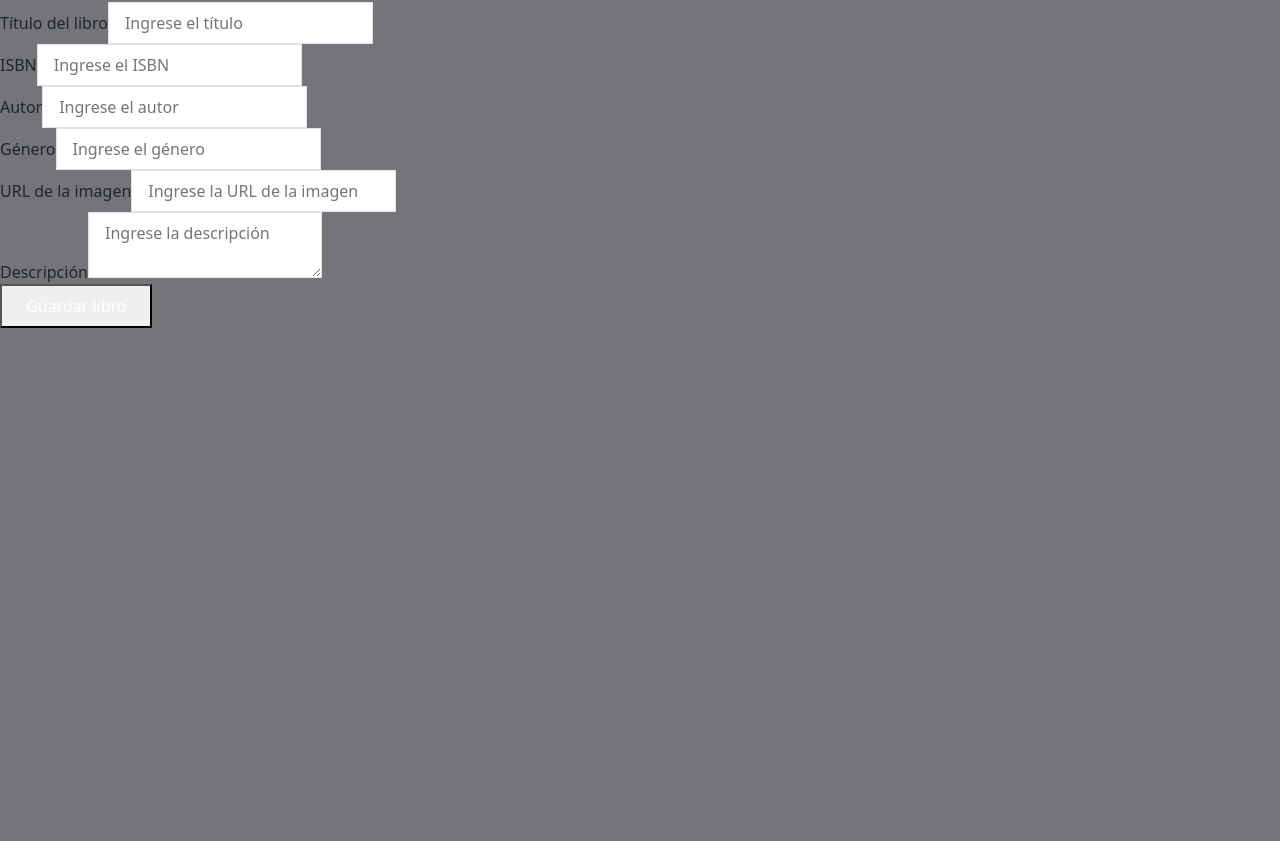
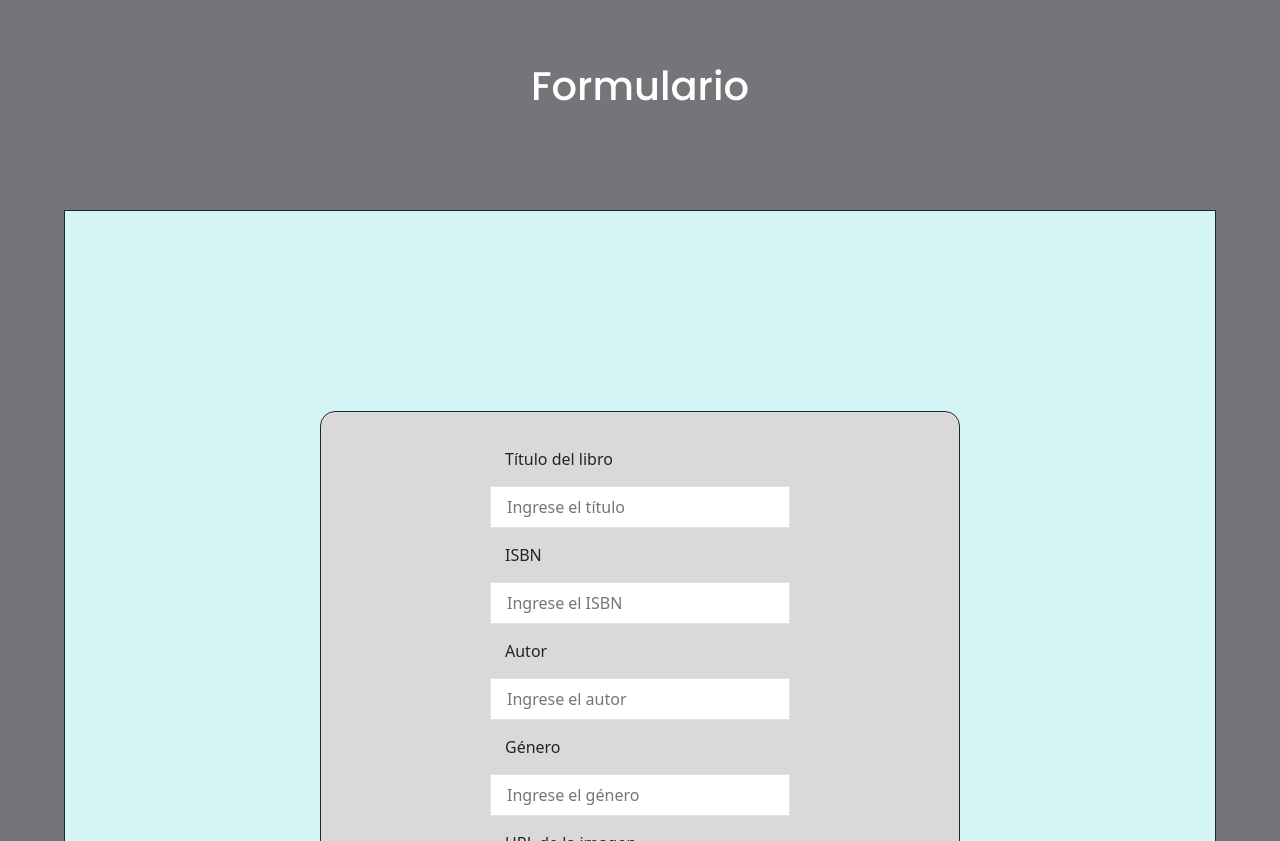
Before and after one commit to EvaAlonso/LibraryFrontend, a React (Vite) app: page /admin in a window 1280 px wide. Shown: the part 139-980 px from the top of the page. Before the commit the page ends 800 px from the top, so only its background shows below. Built offline with nearby package versions, Linux system fonts and the light colour scheme.

Commit message:
estilos al form

```diff
--- a/src/components/atoms/AdminButton/admin-button.css
+++ b/src/components/atoms/AdminButton/admin-button.css
@@ -10,5 +10,6 @@
     font-weight: 700;
     background-color: var(--color-1);
     color: #fff;
+    padding-top: 10px;
 
 }
--- a/src/components/atoms/ShowButton/show-button.css
+++ b/src/components/atoms/ShowButton/show-button.css
@@ -9,4 +9,5 @@
     font-weight: 700;
     background-color: var(--color-1);
     color: #fff;
+    padding-top: 10px;
 }
--- a/src/components/molecules/BookCard/BookCard.jsx
+++ b/src/components/molecules/BookCard/BookCard.jsx
@@ -5,7 +5,7 @@ import 'bootstrap/dist/css/bootstrap.min.css';
 import 'bootstrap/dist/js/bootstrap.bundle.min.js';
 const BookCard = () => {
   return (
-    <div className="book-card-container d-flex flex-column w-25 mt-5 ">
+    <div className="book-card-container d-flex flex-column w-25 mt-5">
 
         {/* IMG */}
         <img src="https://picsum.photos/300/200" alt="" className="mx-auto mt-4" />
--- a/src/components/molecules/BookCard/book-card.css
+++ b/src/components/molecules/BookCard/book-card.css
@@ -17,4 +17,10 @@
 
 .book-card-info-container {
     text-align: center;
+
 }
+
+.book-card-container a {
+    text-decoration: none;
+    padding: 10px;
+}
--- a/src/components/molecules/Form/Form.jsx
+++ b/src/components/molecules/Form/Form.jsx
@@ -4,6 +4,8 @@ import TextInput from "../../atoms/TextInput/TextInput.jsx";
 import "./form.css";
 import 'bootstrap/dist/css/bootstrap.min.css';
 import 'bootstrap/dist/js/bootstrap.bundle.min.js';
+
+
 const Form = () => {
     const [formData, setFormData] = useState({
       title: '',
@@ -28,8 +30,9 @@ const Form = () => {
     };
 
     return (
-      <div className="max-w-2xl mx-auto p-6">
-        <form onSubmit={handleSubmit} className="space-y-4">
+      <div className="content-form mx-auto">
+        <div className=" mx-auto form">
+          <form onSubmit={handleSubmit} className=" d-flex flex-column mx-auto space-y-4">
             <div className="space-y-2">
               <label htmlFor="title" className="block text-sm font-medium text-gray-700">
                 Título del libro
@@ -45,7 +48,6 @@ const Form = () => {
                 required
               />
             </div>
-
             <div className="space-y-2">
               <label htmlFor="isbn" className="block text-sm font-medium text-gray-700">
                 ISBN
@@ -61,7 +63,6 @@ const Form = () => {
                 required
               />
             </div>
-
             <div className="space-y-2">
               <label htmlFor="author" className="block text-sm font-medium text-gray-700">
                 Autor
@@ -77,7 +78,6 @@ const Form = () => {
                 required
               />
             </div>
-
             <div className="space-y-2">
               <label htmlFor="genre" className="block text-sm font-medium text-gray-700">
                 Género
@@ -93,7 +93,6 @@ const Form = () => {
                 required
               />
             </div>
-
             <div className="space-y-2">
               <label htmlFor="imgUrl" className="block text-sm font-medium text-gray-700">
                 URL de la imagen
@@ -109,8 +108,7 @@ const Form = () => {
                 required
               />
             </div>
-
-          <div className="space-y-2">
+            <div className=" d-flex flex-column space-y-2">
               <label htmlFor="description" className="block text-sm font-medium text-gray-700">
                 Descripción
               </label>
@@ -124,14 +122,13 @@ const Form = () => {
                 required
               />
             </div>
-
             <button
               type="submit"
-            className="w-full bg-blue-600 text-white py-2 px-4 rounded-md hover:bg-blue-700 transition-colors"
-          >
+              className="w-full bg-blue-600 text-white py-2 px-4 rounded-md hover:bg-blue-700 transition-colors">
               Guardar libro
             </button>
           </form>
+        </div>
       </div>
     );
   };
--- a/src/components/molecules/Form/form.css
+++ b/src/components/molecules/Form/form.css
@@ -0,0 +1,34 @@
+.form {
+    display: flex;
+    border: solid 1px;
+    width: 50vw;
+    height: auto;
+    background-color: var(--color-6);
+    border-radius: 15px;
+    margin-top: 200px;
+    padding: 20px;
+}
+
+label {
+    padding: 15px 15px
+}
+
+input {
+ display: flex;
+ flex-direction: column;
+ justify-content: center;
+ width: 300px;
+}
+
+.content-form {
+    width: 90vw;
+    height: 90vh;
+    border: solid 1px;
+    background-color: var(--color-5);
+}
+button {
+    color: #fff;
+    background-color: var(--color-1);
+    border-radius: 55px;
+    margin-top: 25px;
+}
--- a/src/pages/Admin/Admin.jsx
+++ b/src/pages/Admin/Admin.jsx
@@ -1,11 +1,14 @@
 import Form from "../../components/molecules/Form/Form"
 import Header from "../../components/molecules/Header/Header"
+import "../Admin/admin.css"
+import 'bootstrap/dist/css/bootstrap.min.css';
+import 'bootstrap/dist/js/bootstrap.bundle.min.js';
 
 const Admin = () => {
     return (
       <>
         <Header />
-        <p>ADMIN PAGE</p>
+        <p className="title-form h1">Formulario</p>
         <Form />
       </>
     )
--- a/src/pages/Admin/admin.css
+++ b/src/pages/Admin/admin.css
@@ -0,0 +1,6 @@
+.title-form {
+    font-family: Poppins;
+    margin: 100px;
+    text-align: center;
+    color: #fff;
+}
```
Lines whose indentation alone changed are shown as unchanged.
